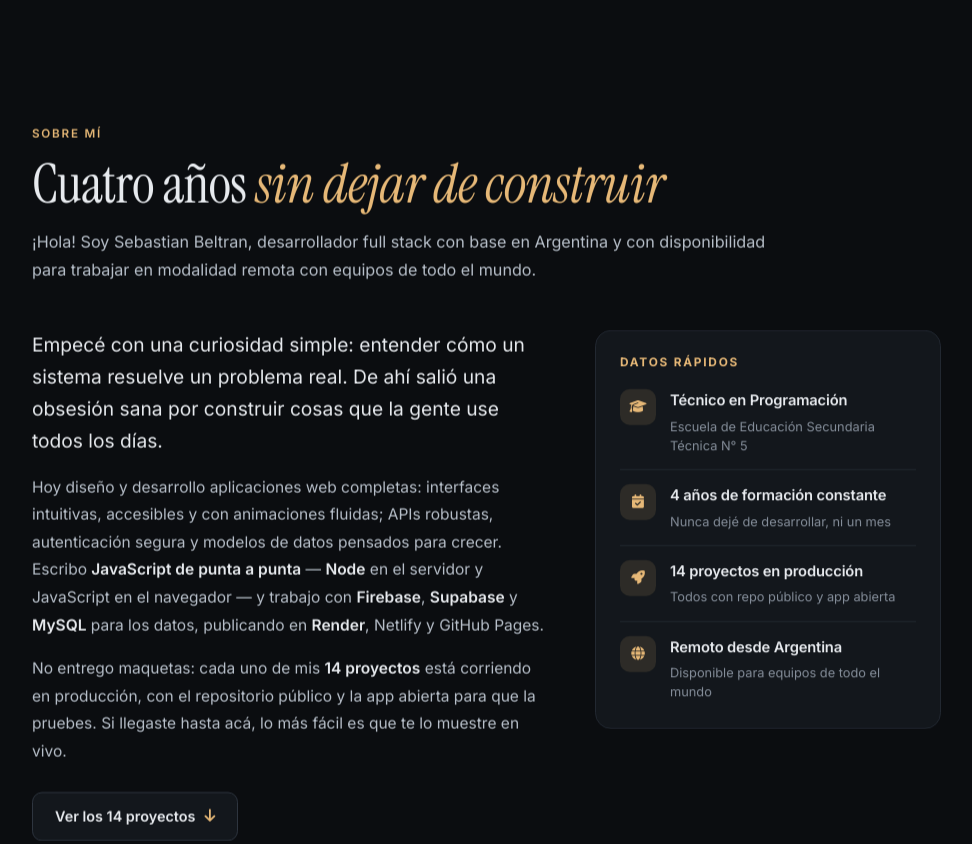
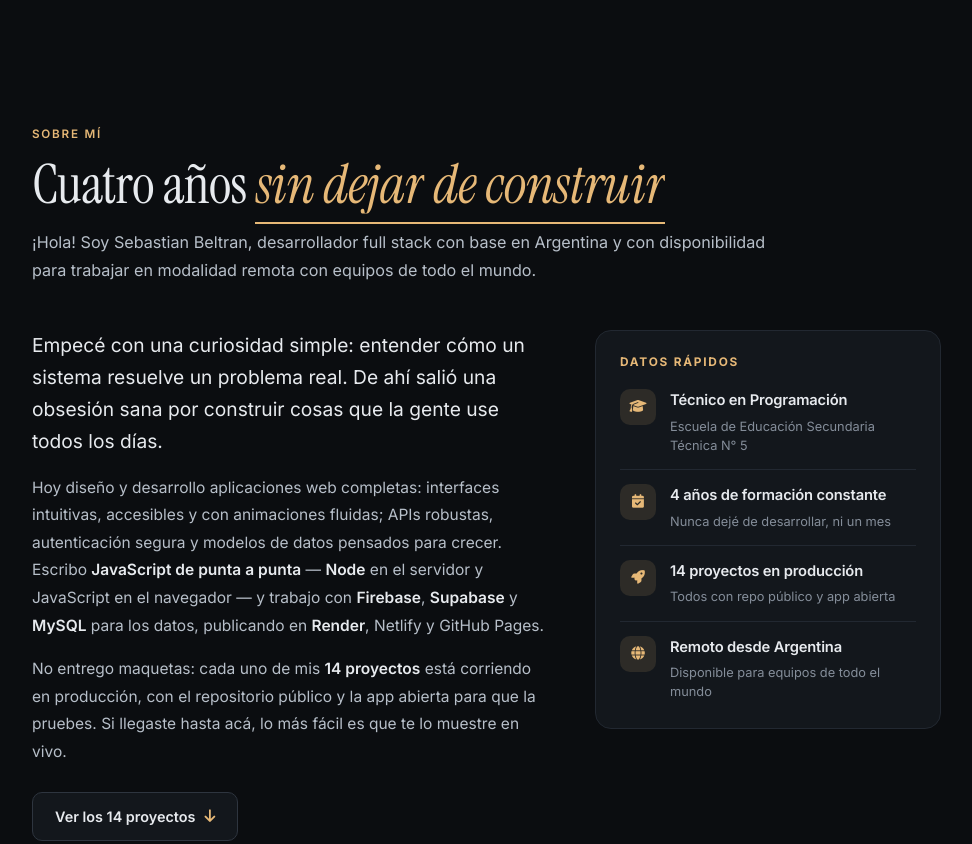
Before and after one commit to sebasbel2007/Portfolio, a plain HTML site: page index.html in a window 1280 px wide. Shown: the part 960-1804 px from the top of the page, without its empty margins (287-1259 px from the left). Drawn offline with Linux system fonts and the light colour scheme.

Commit message:
Animaciones por scroll en todos los dispositivos, cascada de palabras en titulos y correccion de alineacion de contacto

```diff
--- a/index.html
+++ b/index.html
@@ -130,7 +130,7 @@
                 </div>
 
                 <!-- PNG del video: cuando tengas la URL la conecto con un solo atributo -->
-                <figure class="hero-media reveal" data-video="">
+                <figure class="hero-media reveal reveal-right" data-video="">
                     <div class="media-frame">
                         <img src="./img/video.png" alt="Vista previa del video de presentación de Sebastian Beltran">
                         <span class="media-tag"><i class="fa-solid fa-clapperboard"></i> Video de presentación</span>
@@ -152,7 +152,7 @@
             </header>
 
             <div class="about-intro">
-                <div class="about-narrative reveal">
+                <div class="about-narrative reveal reveal-left">
                     <p class="narrative-lead">
                         Empecé con una curiosidad simple: entender cómo un sistema resuelve un problema real.
                         De ahí salió una obsesión sana por construir cosas que la gente use todos los días.
@@ -175,7 +175,7 @@
                     </a>
                 </div>
 
-                <aside class="about-facts reveal">
+                <aside class="about-facts reveal reveal-right">
                     <h3 class="mini-title">Datos rápidos</h3>
                     <ul class="fact-list">
                         <li>
@@ -863,7 +863,7 @@
             </header>
 
             <div class="contact-grid">
-                <ul class="contact-list reveal">
+                <ul class="contact-list">
                     <li>
                         <span class="contact-icon"><i class="fa-solid fa-envelope"></i></span>
                         <div class="contact-data">
--- a/script.js
+++ b/script.js
@@ -1,10 +1,62 @@
 /* ==========================================================================
-   SEBASTIÁN BELTRÁN — PORTFOLIO 2026
+   SEBASTIAN BELTRAN — PORTFOLIO 2026
    ========================================================================== */
 (function () {
     'use strict';
 
     var reduceMotion = window.matchMedia('(prefers-reduced-motion: reduce)').matches;
+
+    /* ------------------------------------------------------------------
+       0. CASCADA DE PALABRAS Y ANIMACIONES POR SCROLL (sin mouse)
+    ------------------------------------------------------------------ */
+    function splitWords(el) {
+        if (el.dataset.wordsReady) return;
+        el.dataset.wordsReady = '1';
+        var i = 0;
+
+        function walk(node) {
+            Array.prototype.slice.call(node.childNodes).forEach(function (child) {
+                if (child.nodeType === 3) {
+                    if (!child.nodeValue.trim()) return;
+                    var frag = document.createDocumentFragment();
+                    child.nodeValue.split(/(\s+)/).forEach(function (part) {
+                        if (!part) return;
+                        if (/^\s+$/.test(part)) {
+                            frag.appendChild(document.createTextNode(part));
+                        } else {
+                            var span = document.createElement('span');
+                            span.className = 'word';
+                            span.style.setProperty('--wi', i++);
+                            span.textContent = part;
+                            frag.appendChild(span);
+                        }
+                    });
+                    node.replaceChild(frag, child);
+                } else if (child.nodeType === 1 && child.tagName !== 'BR') {
+                    walk(child);
+                }
+            });
+        }
+
+        walk(el);
+        el.classList.add('has-words');
+    }
+
+    document.querySelectorAll('.hero-name, .section-title').forEach(splitWords);
+
+    // Cada bloque de contacto entra escalonado al llegar por scroll
+    document.querySelectorAll('.contact-list li, .action-card').forEach(function (el, i) {
+        el.classList.add('reveal');
+        el.style.transitionDelay = (i % 4) * 85 + 'ms';
+    });
+
+    // Parallax sutil de la media del hero: responde al dedo, no al mouse
+    var heroFrame = document.querySelector('.hero-media .media-frame');
+    function heroParallax() {
+        if (!heroFrame || reduceMotion) return;
+        var y = Math.min(Math.max(window.scrollY, 0), 900) * 0.045;
+        heroFrame.style.transform = 'translateY(' + y.toFixed(1) + 'px)';
+    }
 
     /* ------------------------------------------------------------------
        1. REVEAL AL HACER SCROLL (con stagger por grilla)
@@ -94,6 +146,7 @@
                 updateSpy();
                 revealPassedElements();
                 settlePassedCounts();
+                heroParallax();
                 ticking = false;
             });
             ticking = true;
@@ -196,7 +249,7 @@
     ------------------------------------------------------------------ */
     var rotator = document.getElementById('roleRotator');
     if (rotator && !reduceMotion) {
-        var roles = ['Full Stack', 'de Software', 'Web', 'de Datos'];
+        var roles = ['Full Stack', 'Node.js', 'JavaScript', 'Firebase', 'Supabase', 'APIs REST', 'Render'];
         var roleIndex = 0;
         setInterval(function () {
             rotator.classList.add('is-out');
@@ -490,6 +543,7 @@
     applyFilters();
     revealPassedElements();
     settlePassedCounts();
+    heroParallax();
     updateProgress();
     updateSpy();
 })();
--- a/style.css
+++ b/style.css
@@ -449,9 +449,9 @@ button { font-family: inherit; }
     display: inline-block;
     color: var(--accent);
     font-weight: 600;
-    transition: opacity 0.32s ease, transform 0.32s ease;
-}
-.rotator.is-out { opacity: 0; transform: translateY(-7px); }
+    transition: translate 0.32s ease, clip-path 0.32s ease;
+}
+.rotator.is-out { translate: 0 -7px; clip-path: inset(0 0 100% 0); }
 
 .hero-lead {
     margin-top: 20px;
@@ -1240,7 +1240,9 @@ button { font-family: inherit; }
     display: flex;
     align-items: center;
     gap: 15px;
-    padding: 16px 18px;
+    padding: 17px 19px;
+    min-height: 84px;
+    box-sizing: border-box;
     border: 1px solid var(--line);
     border-radius: 14px;
     background: var(--surface);
@@ -1248,9 +1250,9 @@ button { font-family: inherit; }
 }
 .contact-list li:hover { border-color: var(--line-2); }
 .contact-icon {
-    width: 42px;
-    height: 42px;
-    flex: 0 0 42px;
+    width: 44px;
+    height: 44px;
+    flex: 0 0 44px;
     display: grid;
     place-items: center;
     border-radius: 12px;
@@ -1284,6 +1286,8 @@ button { font-family: inherit; }
     align-items: center;
     gap: 15px;
     padding: 17px 19px;
+    min-height: 84px;
+    box-sizing: border-box;
     border: 1px solid var(--line);
     border-radius: 14px;
     background: var(--surface);
@@ -1403,12 +1407,55 @@ button { font-family: inherit; }
 
 /* ------------------------------ REVEAL ------------------------------ */
 .js .reveal {
-    opacity: 0;
-    transform: translateY(22px);
-    transition: opacity 0.65s var(--ease), transform 0.65s var(--ease);
-    will-change: opacity, transform;
-}
-.js .reveal.is-visible { opacity: 1; transform: none; }
+    translate: 0 26px;
+    scale: 0.985;
+    transition: translate 0.7s var(--ease), scale 0.7s var(--ease);
+    will-change: translate;
+}
+.js .reveal.reveal-left { translate: -28px 0; }
+.js .reveal.reveal-right { translate: 28px 0; }
+.js .reveal.is-visible {
+    translate: none;
+    scale: 1;
+}
+
+/* --------- CASCADA DE PALABRAS EN TÍTULOS (por scroll / touch) -------- */
+.word { display: inline-block; }
+
+.section-title.has-words .word {
+    clip-path: inset(0 0 100% 0);
+    transform: translateY(0.5em) rotate(2deg);
+    transition: clip-path 0.55s var(--ease), transform 0.7s var(--ease);
+    transition-delay: calc(var(--wi) * 55ms);
+}
+.is-visible .section-title.has-words .word {
+    clip-path: inset(0 0 0 0);
+    transform: none;
+}
+
+.hero-name.has-words .word {
+    animation: wordIn 0.9s var(--ease) both;
+    animation-delay: calc(var(--wi) * 95ms + 140ms);
+}
+@keyframes wordIn {
+    from { clip-path: inset(0 0 100% 0); transform: translateY(0.55em) rotate(3deg); }
+    to { clip-path: inset(0 0 0 0); transform: none; }
+}
+
+.section-title em { position: relative; }
+.section-title em::after {
+    content: '';
+    position: absolute;
+    left: 0;
+    right: 0;
+    bottom: -0.08em;
+    height: 2px;
+    background: var(--accent);
+    transform: scaleX(0);
+    transform-origin: left center;
+    transition: transform 0.9s var(--ease) 0.3s;
+}
+.is-visible .section-title em::after { transform: scaleX(1); }
 
 /* ------------------------------ RESPONSIVE ------------------------------ */
 @media (max-width: 1180px) {
@@ -1501,5 +1548,8 @@ button { font-family: inherit; }
         animation-iteration-count: 1 !important;
         transition-duration: 0.001ms !important;
     }
-    .js .reveal { opacity: 1; transform: none; }
-}
+    .js .reveal { translate: none; scale: 1; }
+    .has-words .word { clip-path: none !important; transform: none !important; }
+    .rotator.is-out { clip-path: none; translate: none; }
+    .section-title em::after { transform: scaleX(1); }
+}
```
